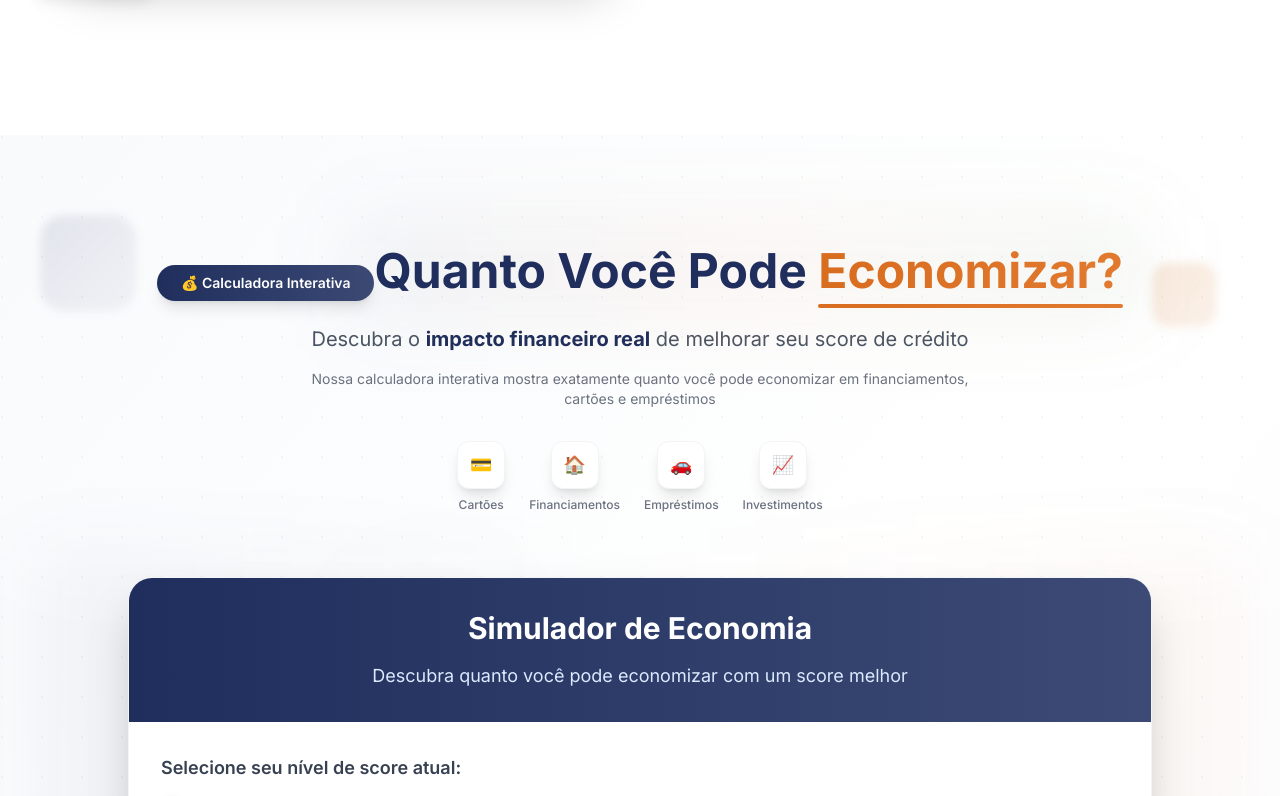
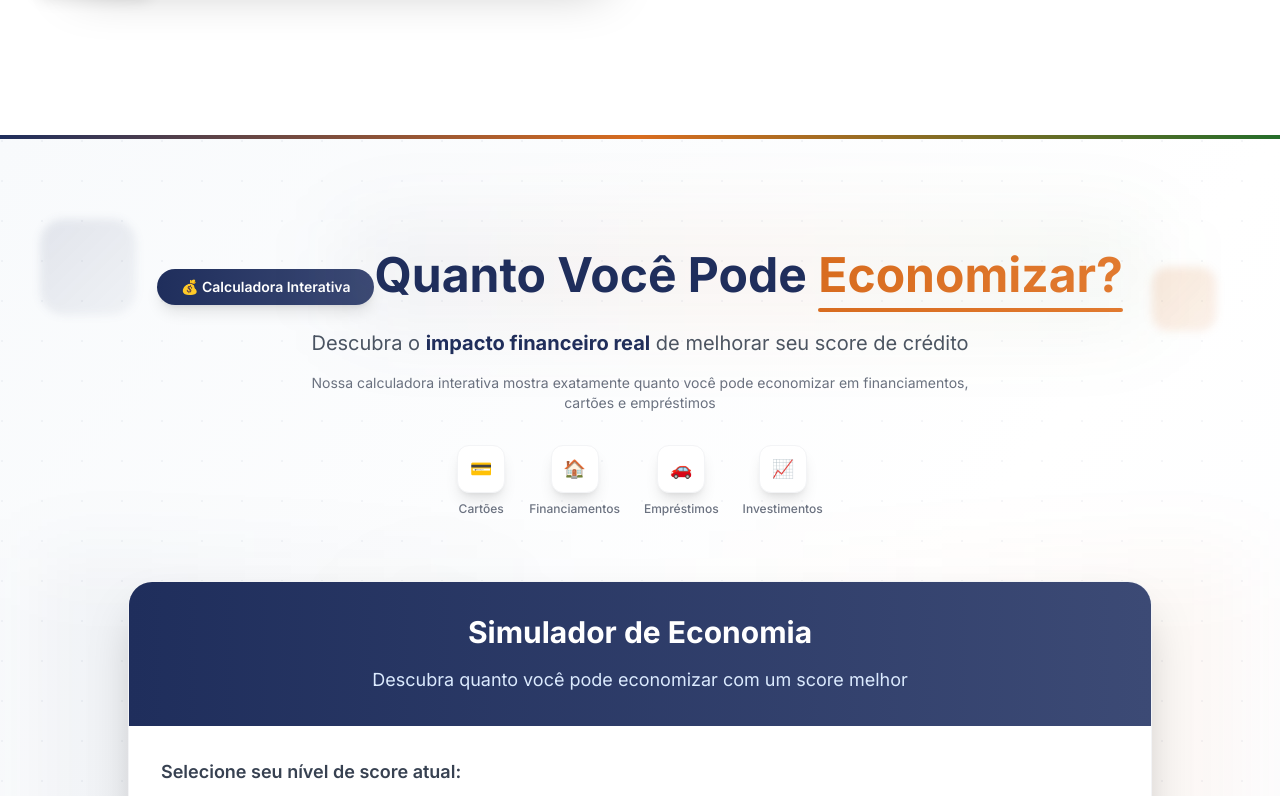
Before and after one commit to BrunoCstr/fixcreditpath, a Next.js app: page /servicos in a window 1280 px wide. Shown: the part 2120-2916 px from the top of the page. Built offline with nearby package versions, Linux system fonts and the light colour scheme.

Commit message:
Add gradient line separator between services and savings calculator sections
cgen-3b04fec5abda4461943583d8b02db9c3

```diff
--- a/app/servicos/page.tsx
+++ b/app/servicos/page.tsx
@@ -523,6 +523,15 @@ export default function ServicesPage() {
           </div>
         </motion.section>
 
+        {/* Gradient Line Separator */}
+        <motion.div
+          initial={{ scaleX: 0 }}
+          whileInView={{ scaleX: 1 }}
+          transition={{ duration: 1.5, ease: "easeOut" }}
+          viewport={{ once: true }}
+          className="h-1 bg-gradient-to-r from-[#1F2E5C] via-[#D86C1F] to-[#256D2A] origin-center"
+        />
+
         {/* Simulador de Economia - Background Sofisticado */}
         <motion.section
           initial={{ opacity: 0 }}
```
